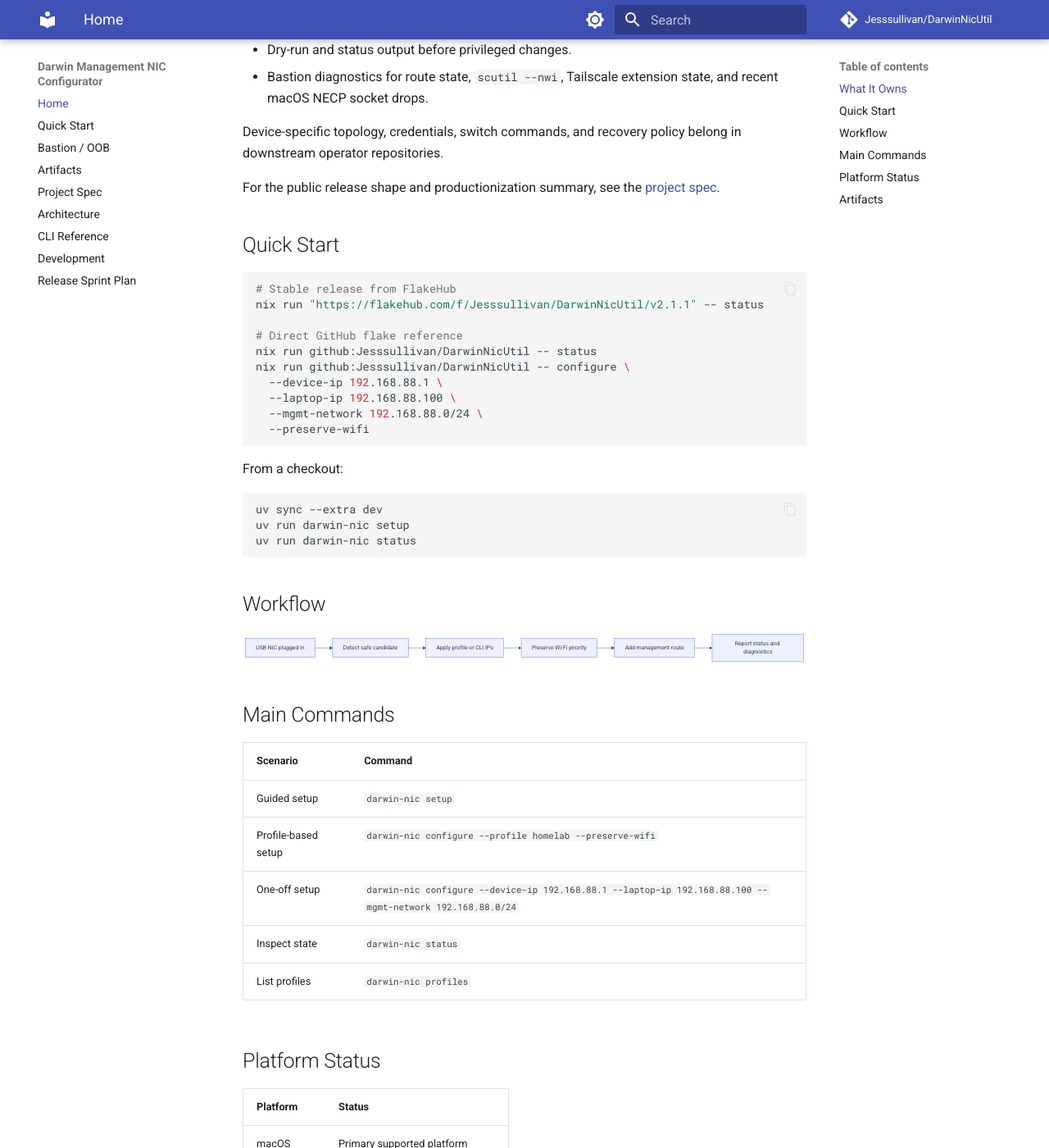
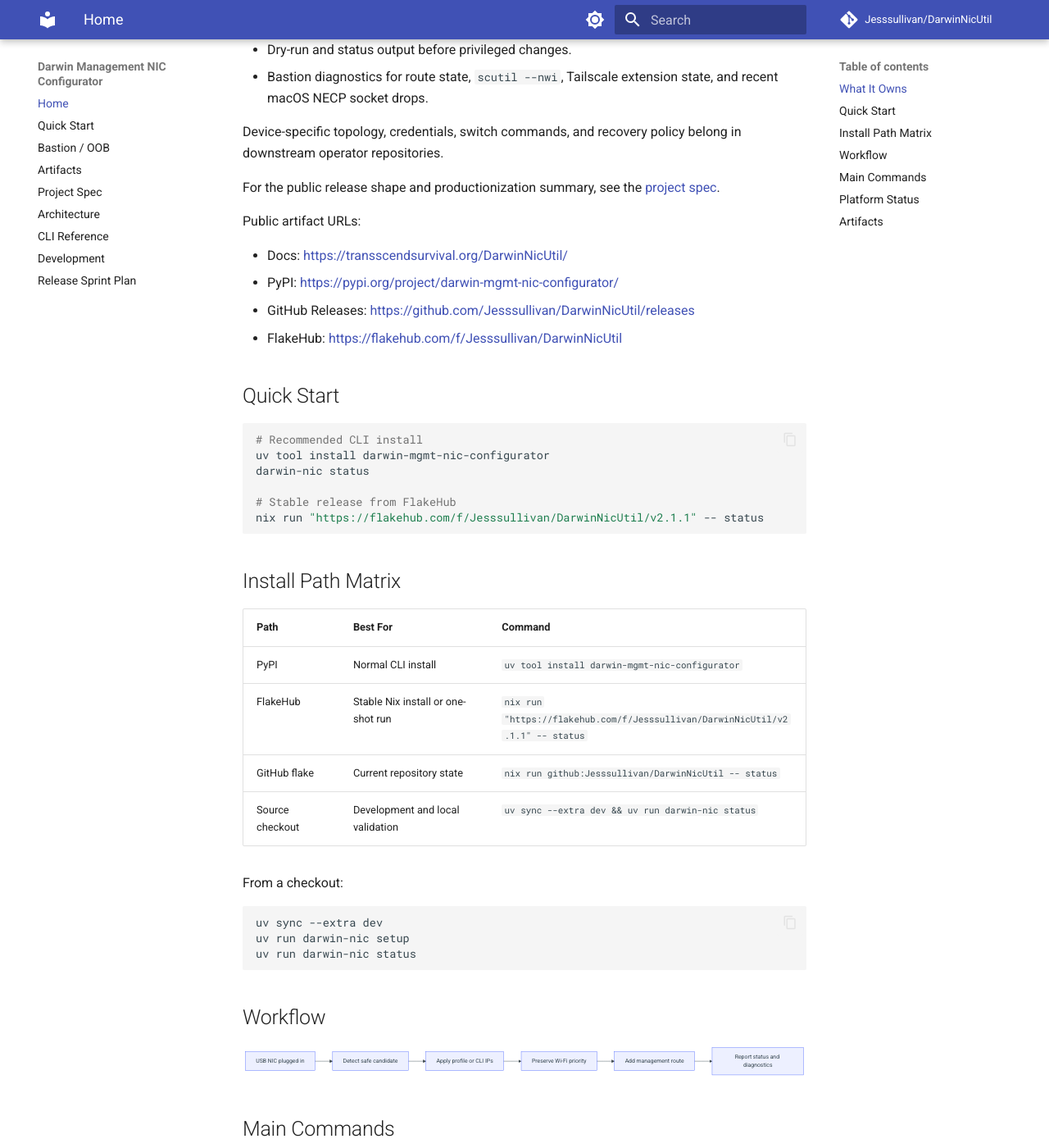
Before and after one commit to Jesssullivan/DarwinNicUtil, an MkDocs documentation site: the page built from docs/index.md, in a window 1280 px wide and 1400 px high, scrolled down 375 px. Shown: the whole window at 82% size. Built offline with MkDocs 1.6.1 and Material for MkDocs 9.7.7, drawn with Linux system fonts in a browser that asks for light colours; comment, search, counter and statistics services are not loaded.

Commit message:
docs: improve install and pages surfaces

````diff
--- a/docs/index.md
+++ b/docs/index.md
@@ -18,20 +18,32 @@
 For the public release shape and productionization summary, see the
 [project spec](project-spec.md).
 
+Public artifact URLs:
+
+- Docs: <https://transscendsurvival.org/DarwinNicUtil/>
+- PyPI: <https://pypi.org/project/darwin-mgmt-nic-configurator/>
+- GitHub Releases: <https://github.com/Jesssullivan/DarwinNicUtil/releases>
+- FlakeHub: <https://flakehub.com/f/Jesssullivan/DarwinNicUtil>
+
 ## Quick Start
 
 ```bash
+# Recommended CLI install
+uv tool install darwin-mgmt-nic-configurator
+darwin-nic status
+
 # Stable release from FlakeHub
 nix run "https://flakehub.com/f/Jesssullivan/DarwinNicUtil/v2.1.1" -- status
+```
 
-# Direct GitHub flake reference
-nix run github:Jesssullivan/DarwinNicUtil -- status
-nix run github:Jesssullivan/DarwinNicUtil -- configure \
-  --device-ip 192.168.88.1 \
-  --laptop-ip 192.168.88.100 \
-  --mgmt-network 192.168.88.0/24 \
-  --preserve-wifi
-```
+## Install Path Matrix
+
+| Path | Best For | Command |
+|------|----------|---------|
+| PyPI | Normal CLI install | `uv tool install darwin-mgmt-nic-configurator` |
+| FlakeHub | Stable Nix install or one-shot run | `nix run "https://flakehub.com/f/Jesssullivan/DarwinNicUtil/v2.1.1" -- status` |
+| GitHub flake | Current repository state | `nix run github:Jesssullivan/DarwinNicUtil -- status` |
+| Source checkout | Development and local validation | `uv sync --extra dev && uv run darwin-nic status` |
 
 From a checkout:
 
--- a/docs/llms.txt
+++ b/docs/llms.txt
@@ -2,6 +2,8 @@
 
 DarwinNicUtil is a Python CLI for configuring USB network interfaces for
 out-of-band management access while preserving Wi-Fi and tailnet connectivity.
+
+Public docs: https://transscendsurvival.org/DarwinNicUtil/
 
 Primary docs:
 
--- a/mkdocs.yml
+++ b/mkdocs.yml
@@ -1,6 +1,6 @@
 site_name: Darwin Management NIC Configurator
 site_description: USB network interface configurator with WiFi preservation
-site_url: https://jesssullivan.github.io/DarwinNicUtil
+site_url: https://transscendsurvival.org/DarwinNicUtil/
 repo_url: https://github.com/Jesssullivan/DarwinNicUtil
 repo_name: Jesssullivan/DarwinNicUtil
 
--- a/pyproject.toml
+++ b/pyproject.toml
@@ -56,7 +56,7 @@
 
 [project.urls]
 Homepage = "https://github.com/Jesssullivan/DarwinNicUtil"
-Documentation = "https://jesssullivan.github.io/DarwinNicUtil"
+Documentation = "https://transscendsurvival.org/DarwinNicUtil/"
 Repository = "https://github.com/Jesssullivan/DarwinNicUtil.git"
 Changelog = "https://github.com/Jesssullivan/DarwinNicUtil/blob/main/CHANGELOG.md"
 Releases = "https://github.com/Jesssullivan/DarwinNicUtil/releases"
````
Also changed, not shown: CHANGELOG.md (+5 -0 lines), README.md (+25 -33 lines), docs/artifacts.md (+20 -1 lines), docs/development.md (+3 -3 lines), docs/quickstart.md (+13 -10 lines), 2 other files.
